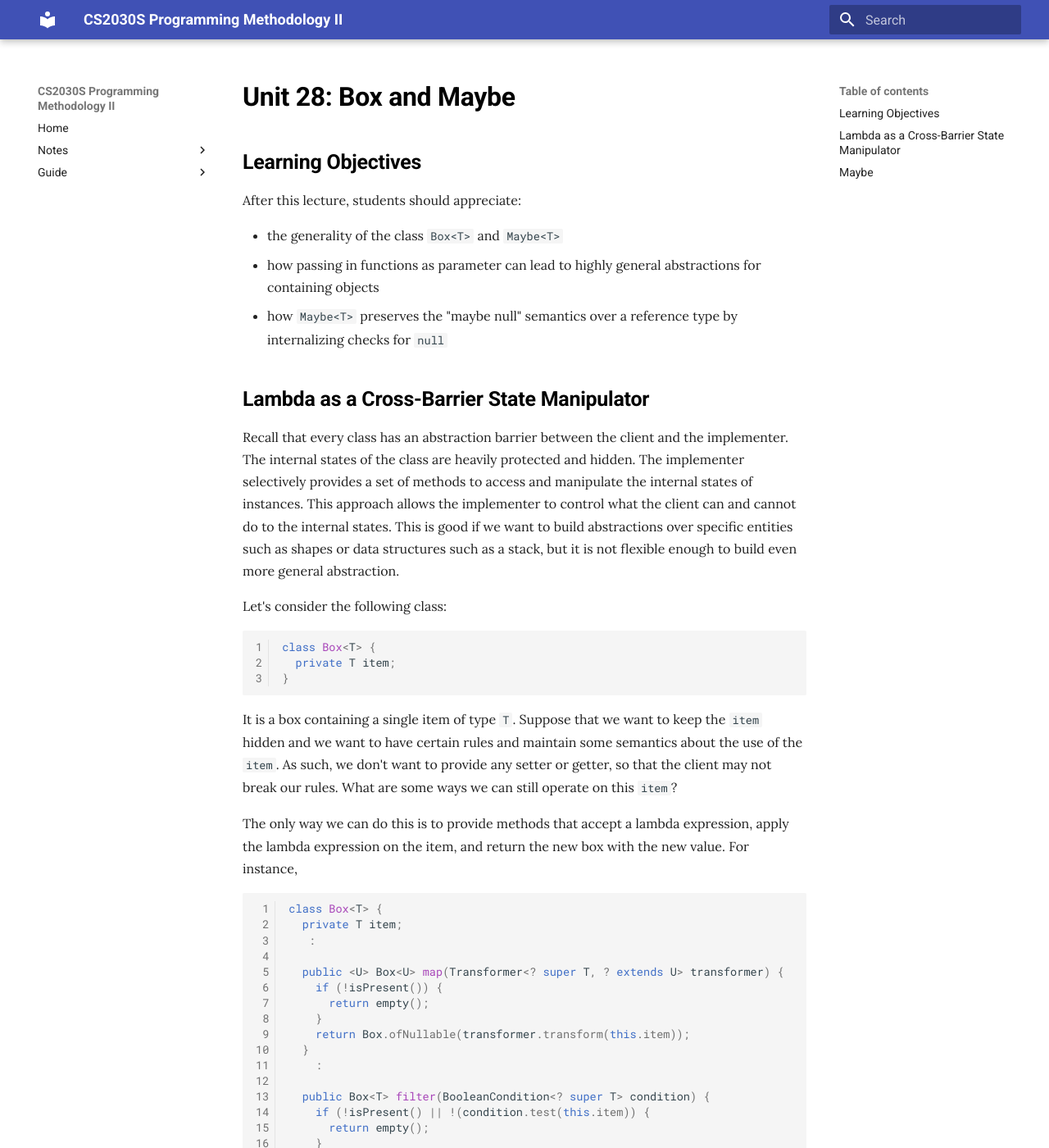
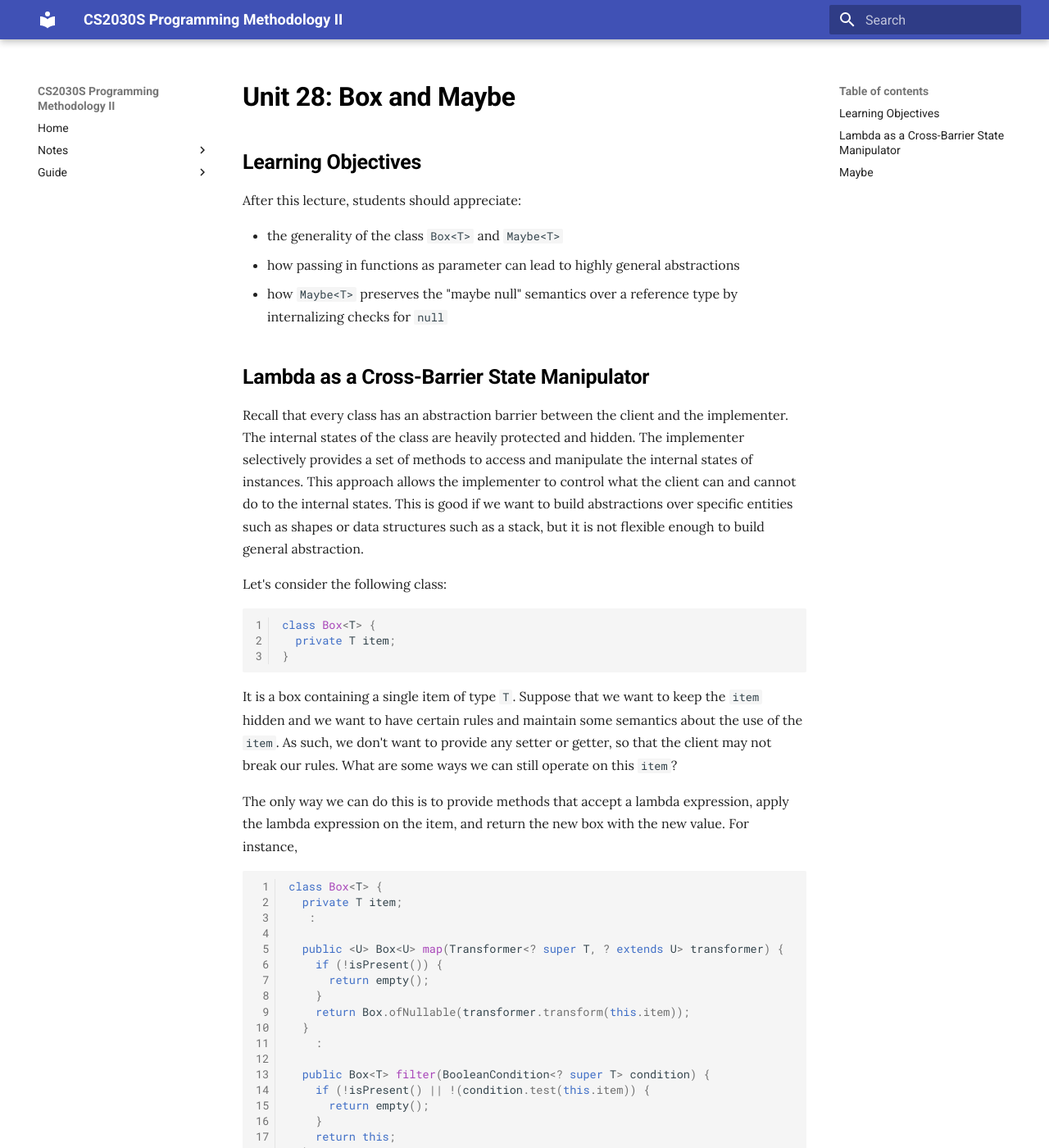
Before and after one commit to nus-cs2030s/2021-s2, an MkDocs documentation site: the page built from docs/28-box-maybe.md, in a window 1280 px wide and 1400 px high. Shown: the whole window at 82% size. Built offline with MkDocs 1.6.1 and Material for MkDocs 9.7.7, drawn with Linux system fonts in a browser that asks for light colours; some of the changed text lies outside the part shown.

Commit message:
Polishes

```diff
--- a/docs/28-box-maybe.md
+++ b/docs/28-box-maybe.md
@@ -5,12 +5,12 @@
 After this lecture, students should appreciate:
 
 - the generality of the class `Box<T>` and `Maybe<T>`
-- how passing in functions as parameter can lead to highly general abstractions for containing objects
+- how passing in functions as parameter can lead to highly general abstractions
 - how `Maybe<T>` preserves the "maybe null" semantics over a reference type by internalizing checks for `null`
 
 ## Lambda as a Cross-Barrier State Manipulator
 
-Recall that every class has an abstraction barrier between the client and the implementer.  The internal states of the class are heavily protected and hidden.   The implementer selectively provides a set of methods to access and manipulate the internal states of instances.  This approach allows the implementer to control what the client can and cannot do to the internal states.  This is good if we want to build abstractions over specific entities such as shapes or data structures such as a stack, but it is not flexible enough to build even more general abstraction.
+Recall that every class has an abstraction barrier between the client and the implementer.  The internal states of the class are heavily protected and hidden.   The implementer selectively provides a set of methods to access and manipulate the internal states of instances.  This approach allows the implementer to control what the client can and cannot do to the internal states.  This is good if we want to build abstractions over specific entities such as shapes or data structures such as a stack, but it is not flexible enough to build general abstraction.
 
 Let's consider the following class:
 
```
Also changed, not shown: other parts of docs/28-box-maybe.md (+5 -3 lines), docs/27-functions.md (+18 -17 lines).
